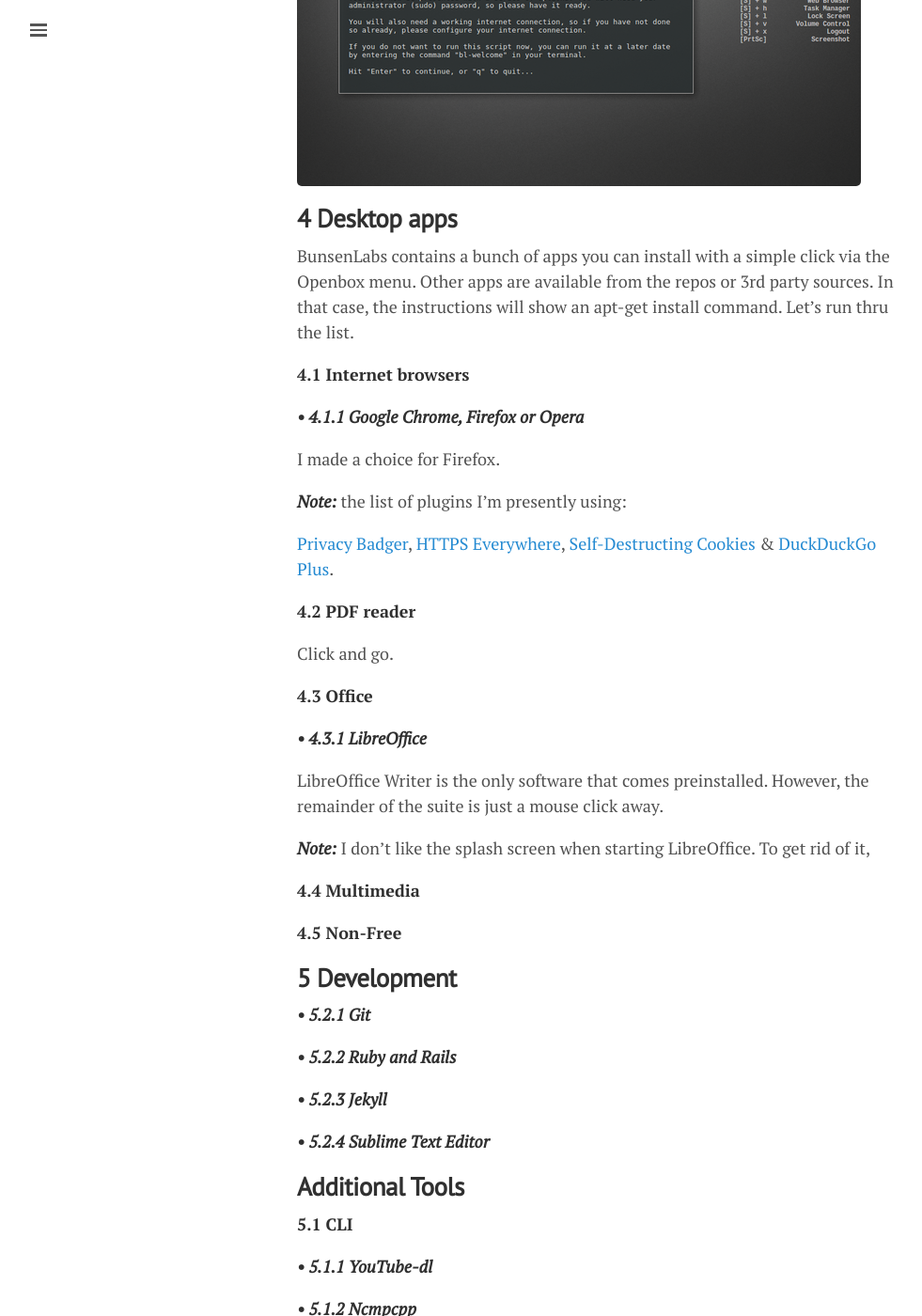
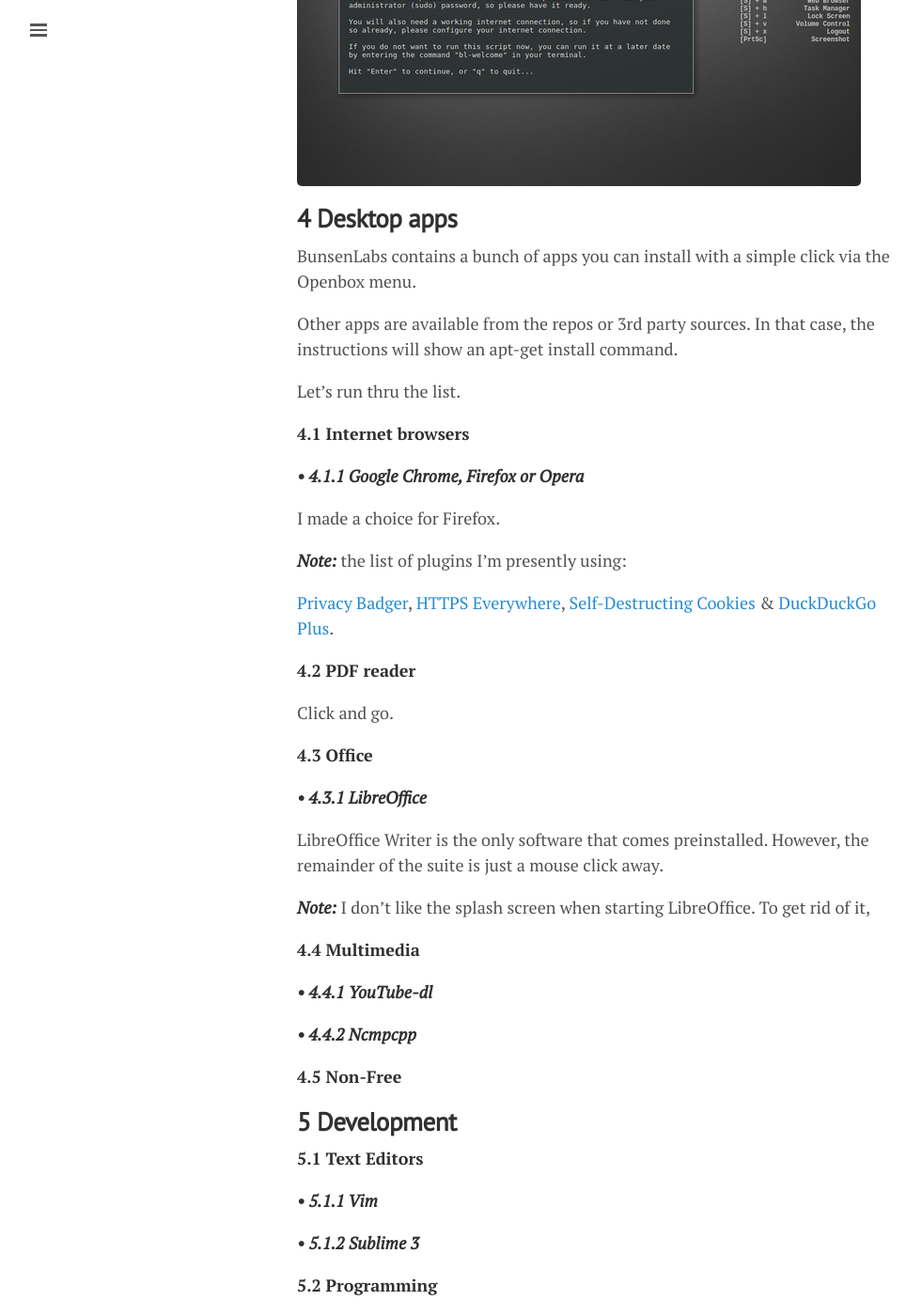
Before and after one commit to lgeurts/lgeurts.github.io, a Jekyll site: the page built from _posts/2017-07-11-bunsenlabs-linux-setup-notes-for dell-inspiron-6000.md, in a window 1280 px wide and 1400 px high, scrolled down 1925 px. Shown: the whole window at 94% size, without its empty margins (0-981 px from the left). Built offline with Jekyll 4.4.1, drawn with Linux system fonts in a browser that asks for light colours; nearby versions of some CDN libraries; comment, search, counter and statistics services are not loaded; some of the changed text lies outside the part shown.

Commit message:
Update 2017-07-11-bunsenlabs-linux-setup-notes-for dell-inspiron-6000.md

```diff
--- a/_posts/2017-07-11-bunsenlabs-linux-setup-notes-for dell-inspiron-6000.md
+++ b/_posts/2017-07-11-bunsenlabs-linux-setup-notes-for dell-inspiron-6000.md
@@ -46,7 +46,11 @@
 **4 Desktop apps**
 ------------------
 
-BunsenLabs contains a bunch of apps you can install with a simple click via the Openbox menu. Other apps are available from the repos or 3rd party sources. In that case, the instructions will show an apt-get install command. Let's run thru the list.
+BunsenLabs contains a bunch of apps you can install with a simple click via the Openbox menu.
+
+Other apps are available from the repos or 3rd party sources. In that case, the instructions will show an apt-get install command.
+
+Let's run thru the list.
 
 **4.1 Internet browsers**
 
@@ -72,38 +76,44 @@
 
 **4.4 Multimedia**
 
+***• 4.4.1 YouTube-dl***
+
+***• 4.4.2 Ncmpcpp***
+
 **4.5 Non-Free**
 
 **5 Development**
 -----------------
 
-***• 5.2.1 Git***
+**5.1 Text Editors**
 
-***• 5.2.2 Ruby and Rails***
+***• 5.1.1 Vim***
 
-***• 5.2.3 Jekyll***
+***• 5.1.2 Sublime 3***
 
-***• 5.2.4 Sublime Text Editor***
+**5.2 Programming**
 
-**Additional Tools**
---------------------
+***• 5.2.1 Ruby***
 
-**5.1 CLI**
+**5.3 Frameworks**
 
-***• 5.1.1 YouTube-dl***
+***• 5.3.1 Rails***
 
-***• 5.1.2 Ncmpcpp***
+**5.4 Static Web Generators**
 
-**5.2 Development**
+***• 5.4.1 Jekyll***
 
+**5.5 Version Control Systems**
 
+***• 5.5.1 Git***
 
-**5.3 Security**
+**6 Security**
+--------------
 
-***• 5.3.1 GPG/PGP***
+**6.1 Mail encryption**
 
-**6 Theming**
+***• 6.1.1 GPG/PGP***
+
+**7 Theming**
 -------------
 Some eye candy because not everything is just about functionality, right?
-
-*** • 6.1 Tint2***
```
